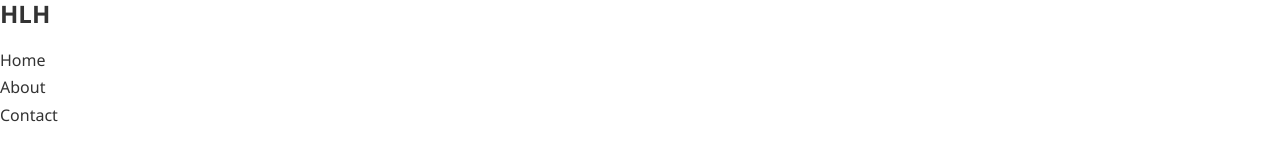
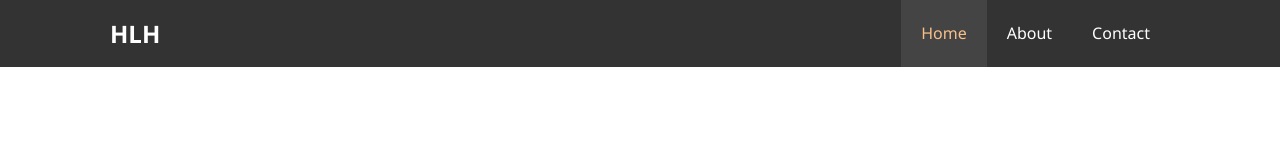
Before and after one commit to danmalmx/Hotel_webpage, a plain HTML site: page index.html in a window 1280 px wide. Drawn offline with Linux system fonts and the light colour scheme.

Commit message:
adding stylign to navbar and container to logo and links

```diff
--- a/css/style.css
+++ b/css/style.css
@@ -2,6 +2,13 @@
     margin: 0;
     padding: 0;
     box-sizing: border-box;
+}
+
+.container {
+    margin: auto;
+    max-width: 1100px;
+    overflow: auto;
+    padding: 0 20px;
 }
 
 html, body {
@@ -22,6 +29,38 @@ p {
     margin: 10px 0;
 }
 
-.navbar {
-    display: inline;
+#navbar {
+    background: #333;
+    color: white;
+    overflow: auto;
 }
+
+#navbar a {
+    color: #fff;
+}
+
+#navbar h1 {
+    float: left;
+    padding-top: 20px;
+}
+
+#navbar ul {
+    float: right;
+    list-style: none;
+}
+
+#navbar ul li {
+    float: left;
+}
+
+#navbar ul li a{
+    display: block;
+    padding: 20px;
+    text-align: center;
+}
+
+#navbar ul li a:hover,
+#navbar ul li a.current {
+    background: #444;
+    color: #f7c08a;
+}
--- a/index.html
+++ b/index.html
@@ -12,13 +12,14 @@
 <body>
     <header>
         <nav id="navbar">
-            <h1 class="logo"> <a href="index.html">HLH</a></h1>
+            <div class="container">
+                 <h1 class="logo"> <a href="index.html">HLH</a></h1>
             <ul>
-                <li><a href="index.html">Home</a></li>
+                <li><a class="current" href="index.html">Home</a></li>
                 <li><a href="about.html">About</a></li>
                 <li><a href="contact.html">Contact</a></li>
-
             </ul>
+            </div>
 
         </nav>
     </header>
```
